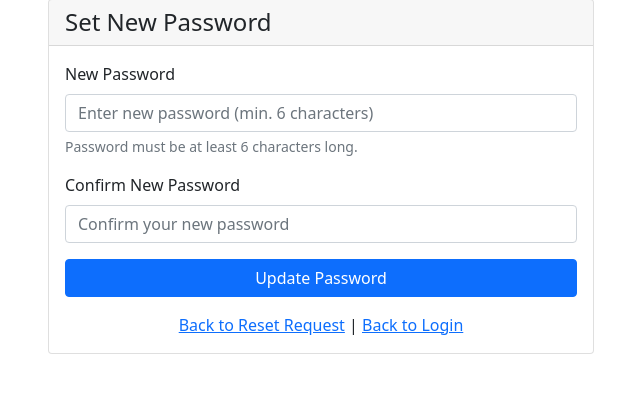
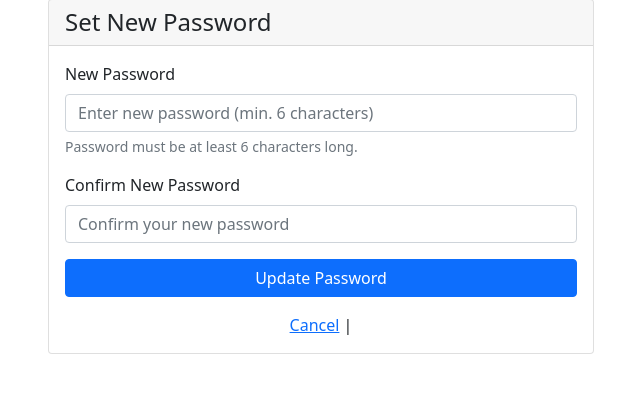
Before and after one commit to ICTMAXELO2025/newapplications, a Flask app: page /reset-password in a window 1280 px wide. Shown: the part 81-484 px from the top of the page, without its empty margins (319-959 px from the left). Run offline with Flask 3, Linux system fonts and the light colour scheme; the first user in the database is signed in; some libraries are stand-ins or nearby versions.

Commit message:
Push latest changes

```diff
--- a/templates/reset_password.html
+++ b/templates/reset_password.html
@@ -35,8 +35,8 @@
                 </form>
 
                 <div class="mt-3 text-center">
-                    <a href="{{ url_for('forgot_password') }}">Back to Reset Request</a> |
-                    <a href="{{ url_for('student_login') }}">Back to Login</a>
+                    <a href="{{ url_for('index') }}">Cancel</a> |
+
                 </div>
             </div>
         </div>
```
